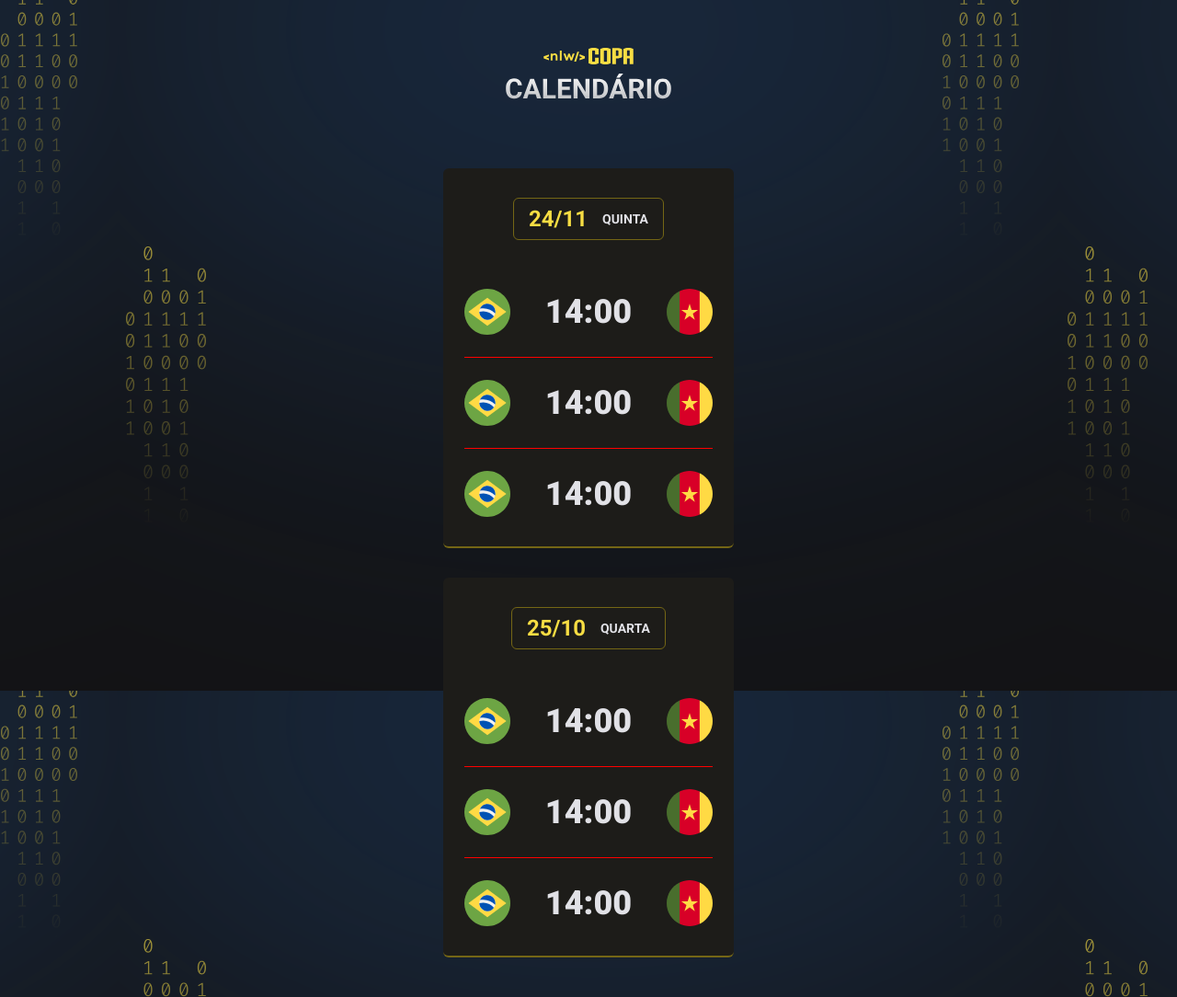
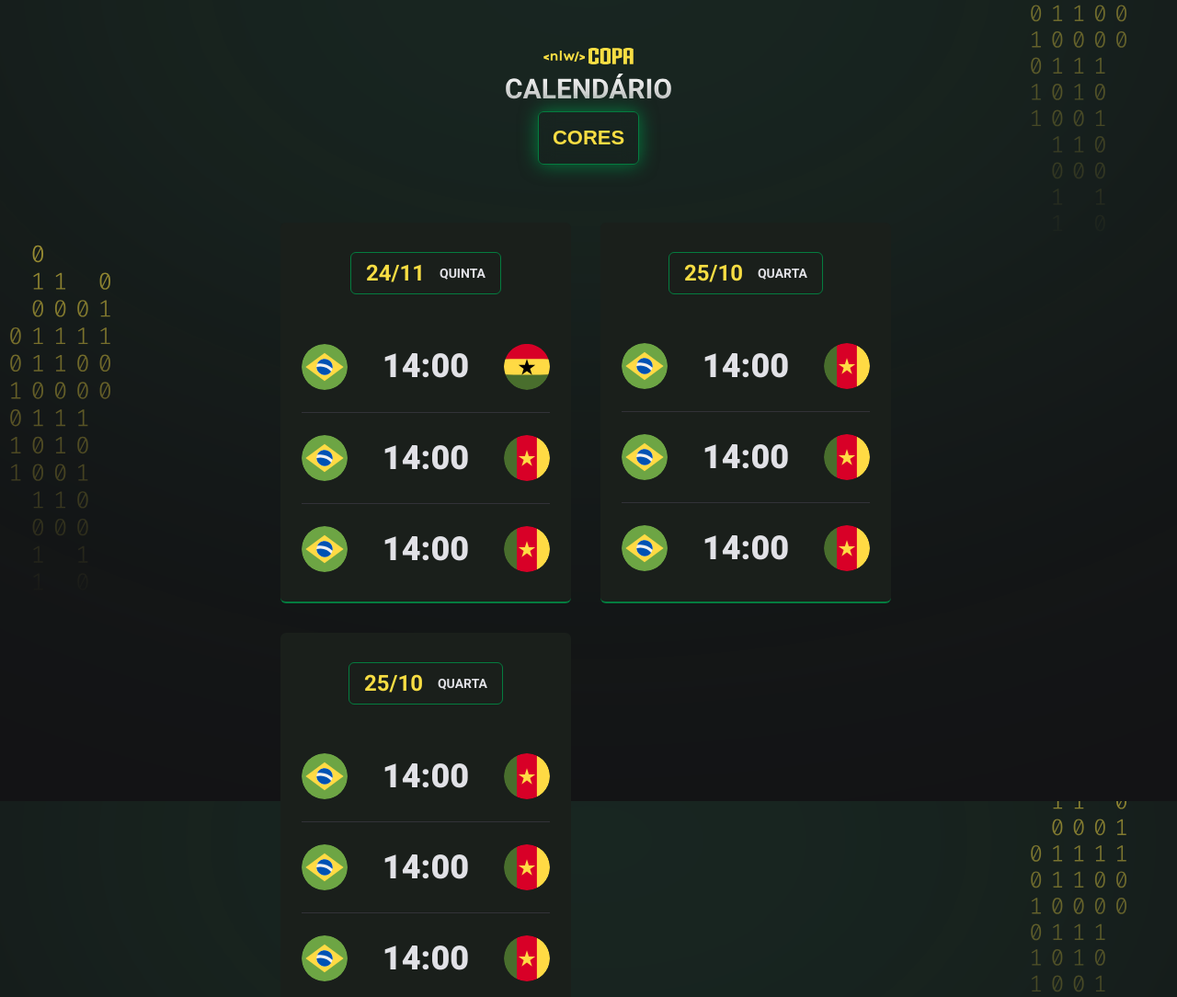
Before and after one commit to PedroNnsM/nlw-copa, a plain HTML site: page explorer/index.html in a window 1280 px wide. Shown: the top 1084 px of the page at 92% size. Drawn offline with Linux system fonts and the light colour scheme.

Commit message:
colors definidas

```diff
--- a/explorer/index.html
+++ b/explorer/index.html
@@ -10,9 +10,15 @@
         <link rel="stylesheet" href="style.css">
         <title>Calendario copa do mundo</title>
     </head>
-    <body>
+    <body class="green">
         <div id="app">
+            <header>
+                <img src="./assets/logo.svg" alt="Logo da nlw">
+                <button onclick="changeColors()">Cores</button>
+            </header>
+            <main id="cards">
 
+            </main>
         </div>
         <script src="main.js"></script>
     </body>
--- a/explorer/main.js
+++ b/explorer/main.js
@@ -1,3 +1,13 @@
+// let colors = [blue, green, yellow];
+
+
+// function changeColors(){
+//     body = document.querySelector(body).classlist.toggle(colors.length)
+// }
+
+
+
+
 function createGame(player1, hour, player2){
     return`
         <li>
@@ -7,11 +17,11 @@ function createGame(player1, hour, player2){
         </li>
     `
 }
-
+let delay = -0.4;
 function createCard(date, day, games){
+    delay = delay + 0.4;
     return `
-
-            <div class="card">
+            <div class="card" style="animation-delay:${delay}s">
             <h2>${date} <span>${day}</span></h2>
 
             <ul>
@@ -23,20 +33,20 @@ function createCard(date, day, games){
 
 
 
-document.querySelector("#app").innerHTML = `
-    <header>
-        <img src="./assets/logo.svg" alt="Logo da nlw">
-    </header>
-    <main id="cards">
-        ${createCard('24/11', 'Quinta',
+document.querySelector("#cards").innerHTML =
+createCard('24/11', 'Quinta',
+    createGame('brazil','14:00', 'ghana') +
+    createGame('brazil','14:00', 'cameroon') +
+    createGame('brazil','14:00', 'cameroon')
+) +
+createCard('25/10', 'quarta',
     createGame('brazil','14:00', 'cameroon') +
     createGame('brazil','14:00', 'cameroon') +
     createGame('brazil','14:00', 'cameroon')
-        )}
-        ${createCard('25/10', 'quarta',
+)
+ +
+createCard('25/10', 'quarta',
     createGame('brazil','14:00', 'cameroon') +
     createGame('brazil','14:00', 'cameroon') +
     createGame('brazil','14:00', 'cameroon')
-        )}
-    </main>
-`
+)
--- a/explorer/style.css
+++ b/explorer/style.css
@@ -6,43 +6,63 @@
 
 :root {
     --bg-primary: #121214 ;
-    --bg-card: #1d1c19 ;
     --font-color: #E1E1E6;
-    --font-color-highlight: rgba(247, 221, 67, 1);
-    ;
-    --bg-image:url(./assets/bg.svg);
-    --color-highlight: #746615 ;
     --ff-primary:'Roboto', sans-serif;
 
+    --color-highlight: rgba(247, 221, 67, 1) ;
+    --card-border-colors: #746615;
+    --bg-image: url(./assets/bg-yellow.svg);
+    --bg-card: #1d1c19 ;
 
+
+}
+
+body.blue{
+    --color-highlight: rgba(247, 221, 67, 1) ;
+    --card-border-colors: #338AF3;
+    --bg-image: url(./assets/bg-blue.svg);
+    --bg-card: #202024;
+}
+
+body.green{
+    --color-highlight: rgba(247, 221, 67, 1) ;
+    --card-border-colors: #047C3F;
+    --bg-image: url(./assets/bg-green.svg);
+    --bg-card: #1A1F1B;
+}
+
+body{
+    height: 100vh;
+    background-color: var(--bg-primary);
+    background-image: var(--bg-image);
+    background-repeat-y: no-repeat;
+    background-size: cover;
+
+    background-position: center;
+
+    color: var(--font-color);
+    font-family: var(--ff-primary);
+    text-transform: uppercase;
 }
 
 ul {
     list-style: none;
 }
 
-body{
-    background-color: var(--bg-primary);
-    background-image: var(--bg-image);
-    background: cover;
-    background-position-x: center;
-    background-position-y: -755px;
-    color: var(--font-color);
-    font-family: var(--ff-primary);
-    text-transform: uppercase;
-}
-.hide{
-    display:none;
-}
-
 #app {
     width: fit-content;
-    margin: 52px auto;
+    margin:  auto;
+    padding-top:52px;
 }
 
 header {
+    display: flex;
     margin-bottom: 63px;
-    text-align:center;
+    text-align: center;
+    align-items: center;
+    flex-direction: column;
+    justify-content: center;
+    align-content: center;
 }
 
 #cards{
@@ -51,14 +71,31 @@ header {
     gap: 32px;
 }
 
+button {
+    margin-top: 5px;
+    padding: 15px;
+    color: var(--color-highlight);
+    background: rgba( 247, 247, 247, 0 );
+    box-shadow: 0 0px 20px 0 var(--card-border-colors);
+    backdrop-filter: blur( 10px );
+    -webkit-backdrop-filter: blur( 20px );
+    border: 1px solid var(--card-border-colors);
+    border-radius: 6px;
+    text-transform: uppercase;
+    font-weight: bold;
+    font-size: 22px;
+
+}
 .card {
     background:var(--bg-card) ;
     padding: 32px 23px;
     text-align: center;
 
 
-    border-bottom: 2px solid var(--color-highlight);
+    border-bottom: 2px solid var(--card-border-colors);
     border-radius: 6px;
+    opacity: 0;
+    animation: apper 1s forwards;
 }
 
 .card h2{
@@ -69,13 +106,13 @@ header {
 
     padding: 8px 16px;
 
-    border: 1px solid var(--color-highlight);
+    border: 1px solid var(--card-border-colors);
     border-radius: 6px;
 
     width: fit-content;
     margin-inline: auto;
     margin-bottom: 53px;
-    color: var(--font-color-highlight)
+    color: var(--color-highlight)
 
 }
 
@@ -99,7 +136,7 @@ header {
 
 .card ul li + li {
     padding-top: 24px;
-    border-top: 1px solid red;
+    border-top: 1px solid #323238;
 }
 
 .card ul li strong {
@@ -107,3 +144,33 @@ header {
     font-size: 36px;
     line-height: 125%;
 }
+
+.card ul li img{
+    border-radius: 50%;
+    transition: transform 0.5s;
+}
+
+
+.card ul li img:hover{
+ transform: scale(1.1) rotatey(360deg);
+ box-shadow: inset 0 0 1em gold, 0 0 1em red;
+}
+
+
+@keyframes apper {
+    0%{
+        transform:translatey(-50px);
+        opacity: 0;
+    }
+    100% {
+        opacity: 1;
+    }
+}
+
+@media (min-width: 700px){
+    #cards {
+        max-width: 670px;
+        flex-direction: row;
+        flex-wrap: wrap;
+    }
+}
```
Also changed, not shown: explorer/assets/bg-blue.svg (renamed from explorer/assets/bg.svg), explorer/assets/bg-green.svg (added), explorer/assets/bg-yellow.svg (added). Lines whose indentation alone changed are shown as unchanged.
